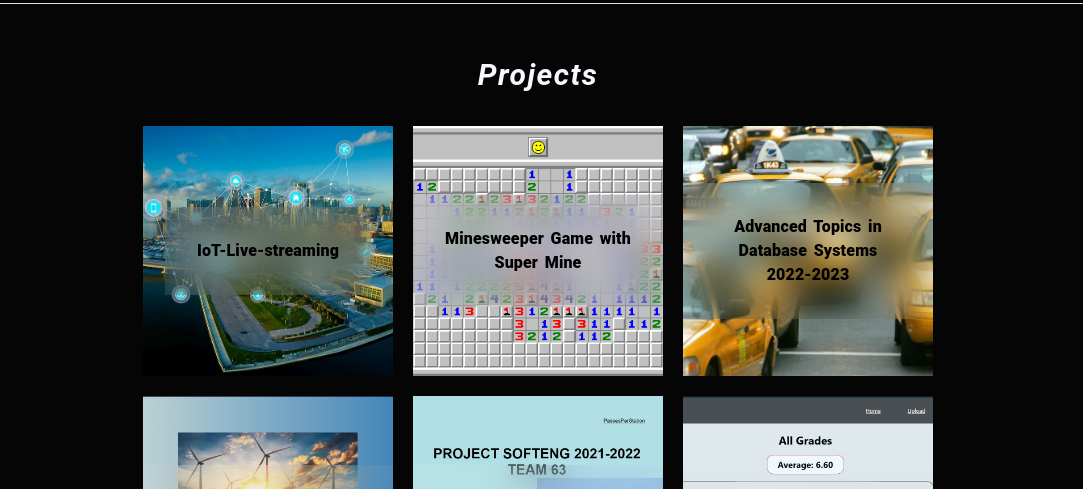
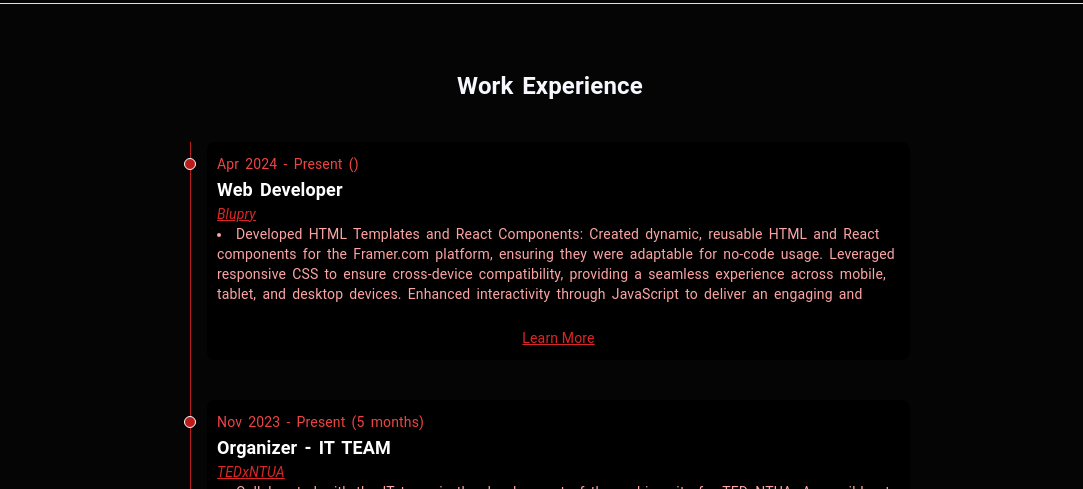
Before and after one commit to john-papani/john-papani.github.io, a React (Create React App) app: page / in a window 1280 px wide. Shown: the part 2311-2800 px from the top of the page, without its empty margins (90-1173 px from the left). Built offline with nearby package versions, Linux system fonts and the light colour scheme.

Commit message:
Add work experince session

```diff
--- a/src/Components/Home/Home.js
+++ b/src/Components/Home/Home.js
@@ -14,6 +14,8 @@ import ProgressIndicator from "../../basic_hooks/progressBar";
 import { useSmoothScroll } from "../../basic_hooks/useSmoothScroll";
 import About from "../About/About";
 import Diploma from "../Diploma/Diploma";
+import WorkExperience from "../WorkExperience/WorkExperience";
+import Volunteering from "../Volunteering/Volunteering";
 const Home = (isPhone) => {
   const [showScroll, setShowScroll] = useState(false);
   const [openAlert, setOpenAlert] = useState(true);
@@ -121,6 +123,10 @@ const Home = (isPhone) => {
         <Divider sx={{ bgcolor: "white" }} />
         <Diploma isPhone={isPhone} />
         <Divider sx={{ bgcolor: "white" }} />
+        <WorkExperience isPhone={isPhone} />
+        <Divider sx={{ bgcolor: "white" }} />
+        <Volunteering  isPhone={isPhone} />
+        <Divider sx={{ bgcolor: "white" }} />
         <Projects />
         <Divider sx={{ bgcolor: "white" }} />
         <Fab size="small" className={classes.ArrowTop} onClick={scrollTop}>
--- a/src/Components/Navbar/Navbar.js
+++ b/src/Components/Navbar/Navbar.js
@@ -17,7 +17,7 @@ import LiveTime from "../Helpers/autoreloadTime";
 // const pages = ["Projects","CV and Information",  "Contact"];
 //  const pages = ["Short Bio","CV and Information",  "Contact"];
 // const pages = ["MONO KOULIS 🤡"];
-const pages = ["about", "diploma", "projects"];
+const pages = ["about", "diploma","work experience", "volunteering","projects"];
 
 function ElevationScroll(props) {
   const { children } = props;
--- /dev/null
+++ b/src/Components/WorkExperience/WorkExperience.js
@@ -0,0 +1,43 @@
+import React from "react";
+import { work_experience_list } from "./work_exper";
+import WorkItem from "./WorkItem";
+
+const WorkExperience = () => {
+  return (
+    <div id="work experience" className=" pt-[2%] lg:w-3/4 w-3/4 mx-auto">
+      <p className="text-2xl text-center font-bold m-10">Work Experience</p>
+      <ol className="relative border-s border-red-700 lg:w-3/4 mx-auto">
+        {work_experience_list
+          .sort((a, b) => {
+            // Check if either date has the word "Present"
+            if (a.end_time.includes("Present")) return -1; // "Present" goes to the top
+            if (b.end_time.includes("Present")) return 1;
+            return new Date(b.end_time) - new Date(a.end_time); // Sort by date (descending)
+          })
+          .map((work, index) => {
+            const startDate = new Date(work.start_time);
+            const endDate = work.end_time.includes("Present")
+              ? new Date()
+              : new Date(work.end_time);
+
+            // Calculate duration in years and months
+            const totalMonths =
+              (endDate.getFullYear() - startDate.getFullYear()) * 12 +
+              (endDate.getMonth() - startDate.getMonth());
+            const years = Math.floor(totalMonths / 12);
+            const months = totalMonths % 12;
+
+            const duration = `${
+              years > 0 ? `${years} year${years > 1 ? "s" : ""}` : ""
+            } ${
+              months > 0 ? `${months} month${months > 1 ? "s" : ""}` : ""
+            }`.trim();
+
+            return <WorkItem key={index} work={work} duration={duration} />;
+          })}
+      </ol>
+    </div>
+  );
+};
+
+export default WorkExperience;
--- /dev/null
+++ b/src/Components/WorkExperience/WorkItem.js
@@ -0,0 +1,68 @@
+import { useState, useEffect, useRef } from "react";
+
+const WorkItem = ({ work,duration }) => {
+  const [isExpanded, setIsExpanded] = useState(false);
+  const [needsExpansion, setNeedsExpansion] = useState(false);
+  const contentRef = useRef(null);
+
+  useEffect(() => {
+    // Check if the content's scroll height is greater than the fixed height
+    if (contentRef.current.scrollHeight > 80) {
+      setNeedsExpansion(true);
+    } else {
+      setIsExpanded(true); // If content is small, auto-expand by default
+    }
+  }, []);
+
+  const toggleExpanded = () => {
+    setIsExpanded(!isExpanded);
+  };
+
+  return (
+    <li className="mb-10 ms-4 bg-black p-[10px] rounded-lg relative">
+      <div className="absolute w-3 h-3 bg-red-700 rounded-full mt-1.5 -start-[23px] border border-white"></div>
+
+      <time className="mb-1 text-xs lg:text-sm font-normal leading-none text-red-500">
+        {work.start_time} - {work.end_time} ({duration})
+      </time>
+      <h3 className="text-base lg:text-lg font-semibold text-white">{work.title}</h3>
+      {work.location_url ? (
+        <a
+          href={work.location_url}
+          target="_blank"
+          rel="noreferrer"
+          className="italic underline decoration-red-600"
+        >
+          <h5 className="text-sm font-normal text-red-600">{work.location}</h5>
+        </a>
+      ) : (
+        <h5 className="text-sm font-normal text-red-600">{work.location}</h5>
+      )}
+
+      <ul
+        ref={contentRef}
+        className={`mb-2 text-xs lg:text-sm font-normal text-red-300 list-disc list-inside space-y-1 transition-all duration-300 ${
+          isExpanded ? "max-h-full" : "max-h-[80px]"
+        } overflow-hidden`}
+      >
+        {work.description.split("\n").map((bullet, index) => (
+          <li key={index}>{bullet}</li>
+        ))}
+      </ul>
+
+      {/* Conditionally render the button if expansion is needed */}
+      {needsExpansion && (
+        <div className="text-center mt-4">
+          <button
+            onClick={toggleExpanded}
+            className="text-sm text-red-600 underline mt-2"
+          >
+            {isExpanded ? "Show Less" : "Learn More"}
+          </button>
+        </div>
+      )}
+    </li>
+  );
+};
+
+export default WorkItem;
--- /dev/null
+++ b/src/Components/WorkExperience/work_exper.js
@@ -0,0 +1,56 @@
+export const work_experience_list = [
+  {
+    title: "Customer Service",
+    start_time: "Jun 2021",
+    end_time: "Sep 2021",
+    location: "Restaurant in Ilioupoli, Athens",
+    location_url: "",
+    description: `Demonstrated adaptability and resilience by efficiently handling a significant increase in customer volume during peak hours.\nAssisted patrons with menu selections, providing detailed information about dishes, specials, and beverages.\nProcessed payments accurately and efficiently, handling cash and electronic transactions.\nMaintained cleanliness and organization in the dining area, adhering to hygiene and safety standards.`,
+  },
+  {
+    title: "Full Stack Developer- Internship",
+    start_time: "Jun 2022",
+    end_time: "Jul 2022",
+    location: "LIBRA AI Technologies",
+    location_url: "https://www.libramli.ai/",
+    description: `Assisted in React.js development, contributing to the creation of responsive front-end interfaces.\nSupported the architecture of C# back-end solutions, focusing on data management and system functionality.\nParticipated in Agile methodologies, gaining exposure to collaborative development practices.\nInvolved in the entire software development lifecycle, from requirements to deployment.\nWorked on RESTful API implementation to facilitate communication between front-end and back-end components.\nContributed to the development of the company website, gaining hands-on experience in web design and maintenance.`,
+  },
+
+  {
+    title: "Supervisor - Secretary support",
+    start_time: "Oct 2019",
+    end_time: "Jun 2023",
+    location: "Private Tutoring",
+    location_url: "",
+    description:
+      "I was organized and supervised students for mock exams about national exams.",
+  },
+  {
+    title: "E-Commerce Web Developer & Support Staff",
+    start_time: "Apr 2024",
+    end_time: "Oct 2024",
+    location: "PYROTECHNICA ENGINEERING HELLAS ΜΟΝ. ΙΚΕ",
+    location_url: "https://pyrotechnica.gr/",
+    description: `Website Maintenance and Enhancement: Maintain and improve the eShop website - https://pyrotechnica.gr/ - which is based on WordPress and utilizes WooCommerce and Elementor. Implement updates, troubleshoot issues, and optimize the site for better performance and user experience. Utilize PHP for scripting and CSS for styling to ensure smooth functionality and a visually appealing design.\ne-Storage Management: Manage the electronic storage system using the Atlantis ERP system, including the creation and management of invoices for customer orders.. Ensure accurate inventory tracking, streamline workflows, and enhance operational efficiency.\neShop Management and Support: Oversee the daily operations of the eShop, including assisting with packaging and shipping tasks to ensure timely order fulfillment.\nDigital Marketing Strategy: Develop and propose innovative digital marketing ideas to drive traffic and increase sales for the eShop.\nSupplies Assistant: Assist in the physical store with managing supplies, restocking shelves, and ensuring that the store is well-organized and inventory is up-to-date.`,
+  },
+
+  {
+    title: "Organizer - IT TEAM",
+    start_time: "Nov 2023",
+    end_time: "Present",
+    location: "TEDxNTUA",
+    location_url: "https://tedx-ntua.com/",
+    description: `Collaborated with the IT team in the development of the archive site for TEDxNTUA. Αccessible at tedx-ntua.com.\nContributed to the creation of the official website for the 2024 TEDxNTUA event. Accessible at https://2024.tedxntua.com\nFacilitated coordination between various sub-teams to ensure the smooth organization of the TEDxNTUA 2024 event`,
+  },
+
+  {
+    title: "Web Developer",
+    start_time: "Apr 2024",
+    end_time: "Present",
+    location: "Blupry",
+    location_url: "https://blupry.io/",
+    description: `Developed HTML Templates and React Components: Created dynamic, reusable HTML and React components for the Framer.com platform, ensuring they were adaptable for no-code usage. Leveraged responsive CSS to ensure cross-device compatibility, providing a seamless experience across mobile, tablet, and desktop devices. Enhanced interactivity through JavaScript to deliver an engaging and user-friendly interface.\nVersion Control with Git: Utilized Git to manage source code efficiently, enabling collaboration with other developers, tracking project changes, and facilitating smooth version control throughout the project lifecycle. Leveraged Git branches to work on new features and bug fixes while maintaining the integrity of the main codebase.\nTesting and Debugging: Carried out comprehensive testing and debugging processes to identify and fix issues early in development. Employed both manual and automated testing techniques to ensure that components met functional and performance requirements. Consistently improved code quality through iterative testing cycles, reducing potential issues in production.`,
+
+  }
+
+];
```
